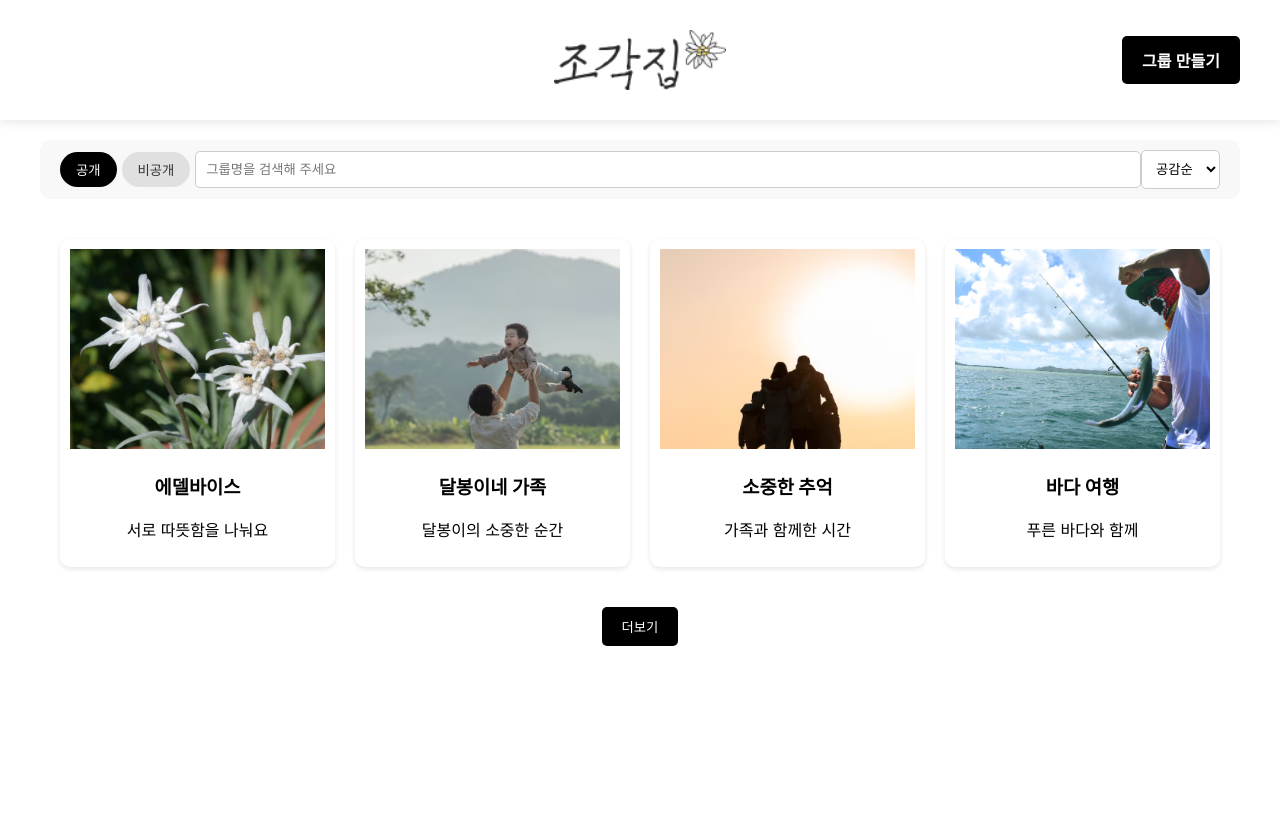
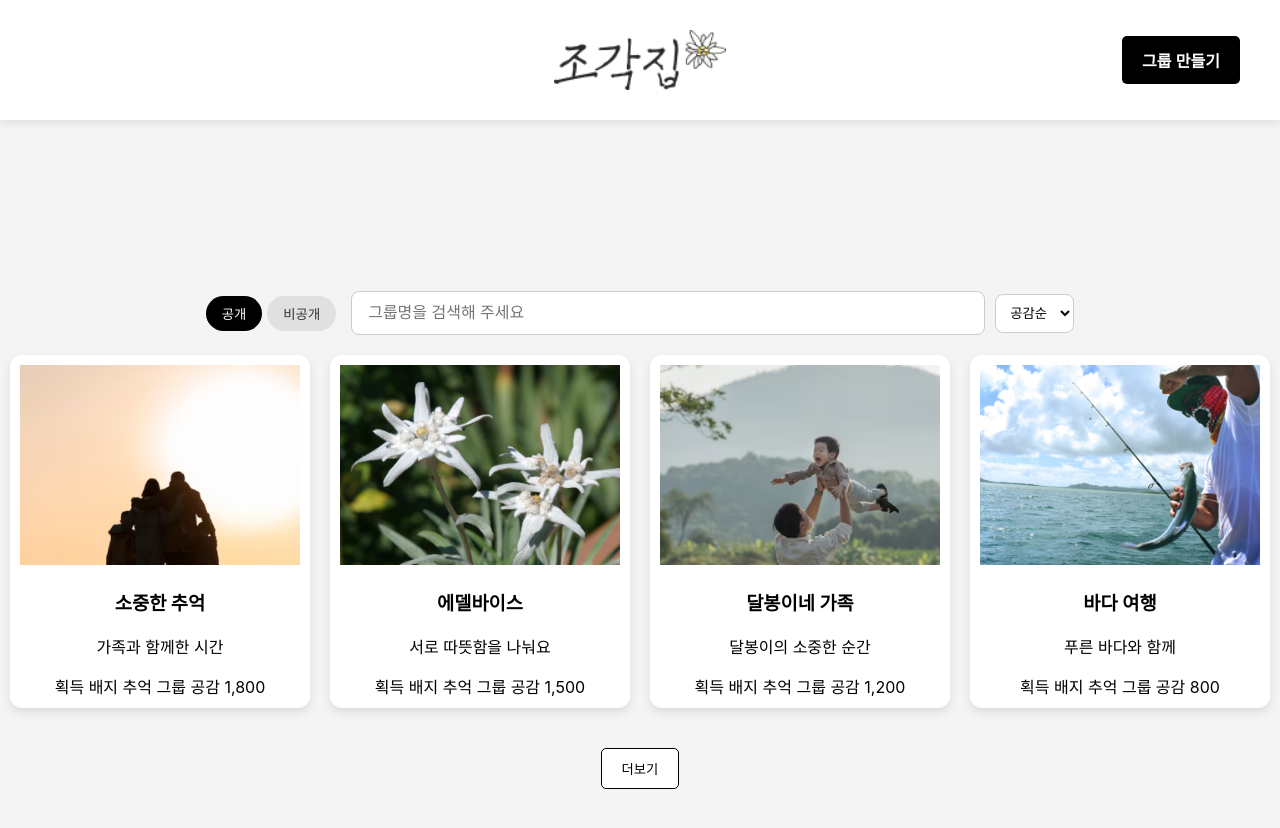
Before and after one commit to Yesungg/codeitdemo, a React (Create React App) app: page / in a window 1280 px wide. Shown: the top 828 px of the page. Before the commit the page ends 800 px from the top, so only its background shows below. Built offline with nearby package versions, Linux system fonts and the light colour scheme.

Commit message:
그룹만들기 페이지 추가 변경

```diff
--- a/src/components/GroupCard.jsx
+++ b/src/components/GroupCard.jsx
@@ -1,11 +1,25 @@
 import React from "react";
+import "../styles/GroupCard.css";
 
-const GroupCard = ({ group }) => {
+const GroupCard = ({ group, isPrivate }) => {
   return (
     <div className="group-card">
-      <img src={group.image} alt={group.title} style={{ width: "100%", height: "200px", objectFit: "cover" }} />
+      {/* 비공개 그룹이면 이미지 숨김 */}
+      {!isPrivate && (
+        <img
+          src={group.image}
+          alt={group.title}
+          style={{ width: "100%", height: "200px", objectFit: "cover" }}
+        />
+      )}
       <h3>{group.title}</h3>
       <p>{group.description}</p>
+
+      <div className="group-stats">
+        <span>획득 배지 {group.badges}</span>
+        <span>추억 {group.memories}</span>
+        <span>그룹 공감 {group.likes.toLocaleString()}</span>
+      </div>
     </div>
   );
 };
--- a/src/components/GroupList.jsx
+++ b/src/components/GroupList.jsx
@@ -1,20 +1,55 @@
-import React from "react";
+import React, { useMemo } from "react";
 import "../styles/GroupList.css"; // CSS 파일 불러오기
 import GroupCard from "./GroupCard"; // 그룹 카드 컴포넌트 불러오기
 
 const groups = [
-  { id: 1, title: "에델바이스", description: "서로 따뜻함을 나눠요", image: "/images/image01.png" },
-  { id: 2, title: "달봉이네 가족", description: "달봉이의 소중한 순간", image: "/images/image02.png" },
-  { id: 3, title: "소중한 추억", description: "가족과 함께한 시간", image: "/images/image03.png" },
-  { id: 4, title: "바다 여행", description: "푸른 바다와 함께", image: "/images/image04.png" },
+  { id: 1, title: "에델바이스", description: "서로 따뜻함을 나눠요", image: "/images/image01.png", likes: 1500, views: 3000, date: "2024-02-01", isPrivate: false },
+  { id: 2, title: "달봉이네 가족", description: "달봉이의 소중한 순간", image: "/images/image02.png", likes: 1200, views: 2500, date: "2024-02-03", isPrivate: false },
+  { id: 3, title: "소중한 추억", description: "가족과 함께한 시간", image: "/images/image03.png", likes: 1800, views: 4000, date: "2024-02-02", isPrivate: false },
+  { id: 4, title: "바다 여행", description: "푸른 바다와 함께", image: "/images/image04.png", likes: 800, views: 1200, date: "2024-01-30", isPrivate: false },
+
+  // 비공개 그룹 추가 (이미지 안 보이도록 설정됨)
+  { id: 5, title: "가족 모임", description: "가족들끼리만 모이는 비공개 그룹", likes: 1600, views: 3200, date: "2024-02-04", isPrivate: true },
+  { id: 6, title: "비밀 일기", description: "나만의 비밀을 공유하는 공간", likes: 1000, views: 2200, date: "2024-02-01", isPrivate: true },
+  { id: 7, title: "취미 모임", description: "소규모 취미 생활 공유", likes: 1300, views: 2800, date: "2024-02-05", isPrivate: true },
+  { id: 8, title: "친구들의 공간", description: "오직 친구들만!", likes: 2000, views: 5000, date: "2024-02-06", isPrivate: true },
 ];
 
-const GroupList = () => {
+const GroupList = ({ searchTerm, filter, sortOption }) => {
+  // 필터링 및 정렬된 데이터 메모이제이션 (최적화)
+  const filteredGroups = useMemo(() => {
+    let result = groups.filter(group => group.isPrivate === (filter === "private"));
+
+    // 검색 필터 적용
+    if (searchTerm) {
+      result = result.filter(group => group.title.toLowerCase().includes(searchTerm.toLowerCase()));
+    }
+
+    // 정렬 로직
+    switch (sortOption) {
+      case "공감순":
+        result.sort((a, b) => b.likes - a.likes);
+        break;
+      case "최신순":
+        result.sort((a, b) => new Date(b.date) - new Date(a.date));
+        break;
+      case "조회순":
+        result.sort((a, b) => b.views - a.views);
+        break;
+      default:
+        break;
+    }
+
+    return result;
+  }, [searchTerm, filter, sortOption]);
+
   return (
     <div className="group-list">
-      {groups.map((group) => (
-        <GroupCard key={group.id} group={group} />
-      ))}
+      {filteredGroups.length > 0 ? (
+        filteredGroups.map((group) => <GroupCard key={group.id} group={group} isPrivate={group.isPrivate} />)
+      ) : (
+        <p className="no-results">검색 결과가 없습니다.</p>
+      )}
     </div>
   );
 };
--- a/src/pages/CreateGroup.jsx
+++ b/src/pages/CreateGroup.jsx
@@ -1,32 +1,37 @@
 import React, { useState } from "react";
-import "../styles/global.css"; // CSS 파일 불러오기
+import "../styles/CreateGroup.css"; // CSS 파일 불러오기
 
-
-const CreateGroupPage = () => {
+const CreateGroup = () => {
   const [isPublic, setIsPublic] = useState(true);
   const [password, setPassword] = useState("");
 
   return (
-    <>
-
-
     <div className="page-container">
+      <h1 className="logo">조각집</h1>
       <div className="create-group-container">
         <h2 className="title">그룹 만들기</h2>
 
+        <form>
           {/* 그룹명 입력 */}
+          <div className="form-group">
             <label className="label">그룹명</label>
-          <input type="text" placeholder="당황하지 않게" className="input-field" />
+            <input type="text" placeholder="그룹명을 입력하세요" className="input-field" />
+          </div>
 
           {/* 파일 업로드 */}
+          <div className="form-group">
             <label className="label">대표 이미지</label>
             <input type="file" className="file-upload" />
+          </div>
 
           {/* 그룹 소개 입력 */}
+          <div className="form-group">
             <label className="label">그룹 소개</label>
             <textarea placeholder="그룹을 소개해 주세요" className="textarea"></textarea>
+          </div>
 
           {/* 공개 여부 토글 */}
+          <div className="form-group">
             <label className="label">그룹 공개 선택</label>
             <div className="toggle-container">
               <span>공개</span>
@@ -37,10 +42,11 @@ const CreateGroupPage = () => {
                 className="toggle-switch"
               />
             </div>
+          </div>
 
           {/* 비밀번호 입력 (비공개일 때만) */}
           {!isPublic && (
-            <>
+            <div className="form-group">
               <label className="label">비밀번호 생성</label>
               <input
                 type="password"
@@ -49,15 +55,15 @@ const CreateGroupPage = () => {
                 value={password}
                 onChange={(e) => setPassword(e.target.value)}
               />
-            </>
+            </div>
           )}
 
           {/* 만들기 버튼 */}
           <button className="submit-button">만들기</button>
+        </form>
       </div>
     </div>
-    </>
   );
 };
 
-export default CreateGroupPage;
+export default CreateGroup;
--- a/src/pages/PrivatePage.jsx
+++ b/src/pages/PrivatePage.jsx
@@ -1,41 +1,43 @@
 import React, { useState } from "react";
-import GroupList from "../components/GroupList";
-import "../styles/PrivatePage.css";
+import "../styles/global.css"; // 스타일 적용
+import GroupList from "../components/GroupList"; // 그룹 리스트 컴포넌트
 
 const PrivatePage = () => {
-  const [searchTerm, setSearchTerm] = useState("");
-  const [sortOption, setSortOption] = useState("공감순");
+  const [selectedTab, setSelectedTab] = useState("private"); // 비공개 선택
 
   return (
-    <div className="container">
+    <div className="page-container">
       {/* 헤더 */}
-      <h2 className="page-title">비공개 그룹 목록 페이지</h2>
+      <h1 className="logo">조각집</h1>
 
-      {/* 검색 필터 영역 */}
+      {/* 공개/비공개 선택 + 검색창 + 필터 */}
       <div className="filter-container">
-        <input
-          type="text"
-          className="search-input"
-          placeholder="그룹명을 검색해 주세요"
-          value={searchTerm}
-          onChange={(e) => setSearchTerm(e.target.value)}
-        />
-        <select
-          className="sort-dropdown"
-          value={sortOption}
-          onChange={(e) => setSortOption(e.target.value)}
-        >
-          <option value="공감순">공감순</option>
-          <option value="최신순">최신순</option>
-          <option value="조회순">조회순</option>
+        <div className="tab-buttons">
+          <button
+            className={selectedTab === "public" ? "active" : ""}
+            onClick={() => setSelectedTab("public")}
+          >
+            공개
+          </button>
+          <button
+            className={selectedTab === "private" ? "active" : ""}
+            onClick={() => setSelectedTab("private")}
+          >
+            비공개
+          </button>
+        </div>
+        <input type="text" placeholder="그룹명을 검색해 주세요" className="search-input" />
+        <select className="dropdown">
+          <option>공감순</option>
+          <option>최신순</option>
         </select>
       </div>
 
-      {/* 비공개 그룹 리스트 */}
-      <GroupList searchTerm={searchTerm} sortOption={sortOption} filter="private" />
+      {/* 그룹 리스트 */}
+      <GroupList isPrivate={true} />
 
       {/* 더보기 버튼 */}
-      <div className="more-button-container">
+      <div className="text-center">
         <button className="more-button">더보기</button>
       </div>
     </div>
--- a/src/pages/PublicPage.jsx
+++ b/src/pages/PublicPage.jsx
@@ -8,8 +8,7 @@ const PublicPage = () => {
   const [filter, setFilter] = useState("public"); // "public" 또는 "private"
 
   return (
-    <div className="container">
-      {/* 검색 필터 영역 */}
+    <div className="page-container">
       <div className="filter-container">
   <div className="toggle-buttons">
     <button
@@ -25,6 +24,8 @@ const PublicPage = () => {
       비공개
     </button>
   </div>
+
+  {/* 검색창이 넓어지도록 div 추가 */}
   <input
     type="text"
     className="search-input"
@@ -32,6 +33,7 @@ const PublicPage = () => {
     value={searchTerm}
     onChange={(e) => setSearchTerm(e.target.value)}
   />
+
   <select
     className="sort-dropdown"
     value={sortOption}
--- /dev/null
+++ b/src/styles/CreateGroup.css
@@ -0,0 +1,91 @@
+.page-container {
+    display: flex;
+    flex-direction: column;
+    align-items: center;
+    justify-content: center;
+    height: 100vh;
+    background-color: #f4f4f4;
+  }
+
+  .logo {
+    font-size: 28px;
+    font-weight: bold;
+    margin-bottom: 10px;
+  }
+
+  .create-group-container {
+    width: 400px;
+    padding: 30px;
+    background: white;
+    border-radius: 10px;
+    box-shadow: 0px 4px 10px rgba(0, 0, 0, 0.1);
+    text-align: center;
+  }
+
+  .title {
+    font-size: 22px;
+    font-weight: bold;
+    margin-bottom: 20px;
+  }
+
+  .form-group {
+    text-align: left;
+    margin-bottom: 15px;
+  }
+
+  .label {
+    display: block;
+    font-size: 14px;
+    font-weight: bold;
+    margin-bottom: 5px;
+  }
+
+  .input-field,
+  .textarea {
+    width: 100%;
+    padding: 10px;
+    border: 1px solid #ddd;
+    border-radius: 5px;
+    font-size: 14px;
+  }
+
+  .textarea {
+    height: 80px;
+    resize: none;
+  }
+
+  .file-upload {
+    width: 100%;
+  }
+
+  .toggle-container {
+    display: flex;
+    align-items: center;
+    gap: 10px;
+  }
+
+  .toggle-switch {
+    width: 40px;
+    height: 20px;
+    appearance: none;
+    background: #ccc;
+    border-radius: 20px;
+    position: relative;
+    cursor: pointer;
+  }
+
+  .toggle-switch:checked {
+    background: black;
+  }
+
+  .submit-button {
+    width: 100%;
+    background: black;
+    color: white;
+    padding: 10px;
+    border: none;
+    border-radius: 5px;
+    font-size: 16px;
+    cursor: pointer;
+    margin-top: 15px;
+  }
--- /dev/null
+++ b/src/styles/GroupCard.css
@@ -0,0 +1,60 @@
+.group-card {
+    width: 280px;
+    background: white;
+    border-radius: 12px;
+    box-shadow: 0 4px 10px rgba(0, 0, 0, 0.1);
+    overflow: hidden;
+    transition: all 0.3s ease-in-out;
+    text-align: center;
+    padding-bottom: 10px;
+  }
+
+  .group-card:hover {
+    box-shadow: 0 6px 15px rgba(0, 0, 0, 0.15);
+  }
+
+  .group-image-container {
+    width: 100%;
+    height: 200px;
+    overflow: hidden;
+    border-radius: 12px 12px 0 0;
+  }
+
+  .group-image {
+    width: 100%;
+    height: 100%;
+    object-fit: cover;
+  }
+
+  .group-info {
+    padding: 15px;
+  }
+
+  .group-title {
+    font-size: 18px;
+    font-weight: bold;
+    margin-bottom: 6px;
+  }
+
+  .group-description {
+    font-size: 14px;
+    color: #555;
+    margin-bottom: 12px;
+  }
+
+  .group-meta-info {
+    display: flex;
+    justify-content: space-between;
+    font-size: 12px;
+    color: gray;
+  }
+
+  .badge, .memories, .likes {
+    text-align: center;
+    font-size: 12px;
+    font-weight: 500;
+  }
+
+  .likes strong {
+    color: #ff9800;
+  }
--- a/src/styles/GroupList.css
+++ b/src/styles/GroupList.css
@@ -1,9 +1,11 @@
 .group-list {
-    display: grid;
-    grid-template-columns: repeat(auto-fill, minmax(250px, 1fr));
-    gap: 20px;
-    padding: 20px;
-  }
+  display: flex;
+  flex-wrap: wrap;
+  justify-content: space-between; /* 좌우 간격 동일하게 */
+  gap: 20px; /* 카드 사이의 간격 */
+  padding: 20px 0; /* 위아래 간격 */
+}
+
 
   .group-card {
     background-color: white;
--- a/src/styles/PublicPage.css
+++ b/src/styles/PublicPage.css
@@ -4,15 +4,14 @@
     padding: 20px;
   }
 
-  /* 검색 필터 영역 스타일 */
   .filter-container {
     display: flex;
-    justify-content: space-between;
     align-items: center;
-    background-color: #f8f8f8;
-    padding: 10px 20px;
-    border-radius: 10px;
-    margin-bottom: 20px;
+    gap: 10px; /* 요소 간격 */
+    justify-content: center;
+    width: 100%;
+    max-width: 900px; /* 전체 컨테이너 최대 너비 설정 */
+    margin: 0 auto;
   }
 
   /* 공개/비공개 버튼 */
@@ -37,18 +36,19 @@
 
   /* 검색창 */
   .search-input {
-    flex: 1;
-    padding: 8px 12px;
+    flex-grow: 1; /* 가능한 공간 모두 차지 */
+    width: 100%;
+    max-width: 600px; /* 검색창을 더 길게 */
+    padding: 12px 16px;
     border: 1px solid #ccc;
-    border-radius: 20px;
-    outline: none;
+    border-radius: 8px;
+    font-size: 16px;
   }
 
-  /* 드롭다운 */
   .sort-dropdown {
-    padding: 8px;
+    padding: 10px;
+    border-radius: 8px;
     border: 1px solid #ccc;
-    border-radius: 5px;
     background: white;
     cursor: pointer;
   }
```
Also changed, not shown: public/images/nopublic.png (added). Lines whose indentation alone changed are shown as unchanged.
